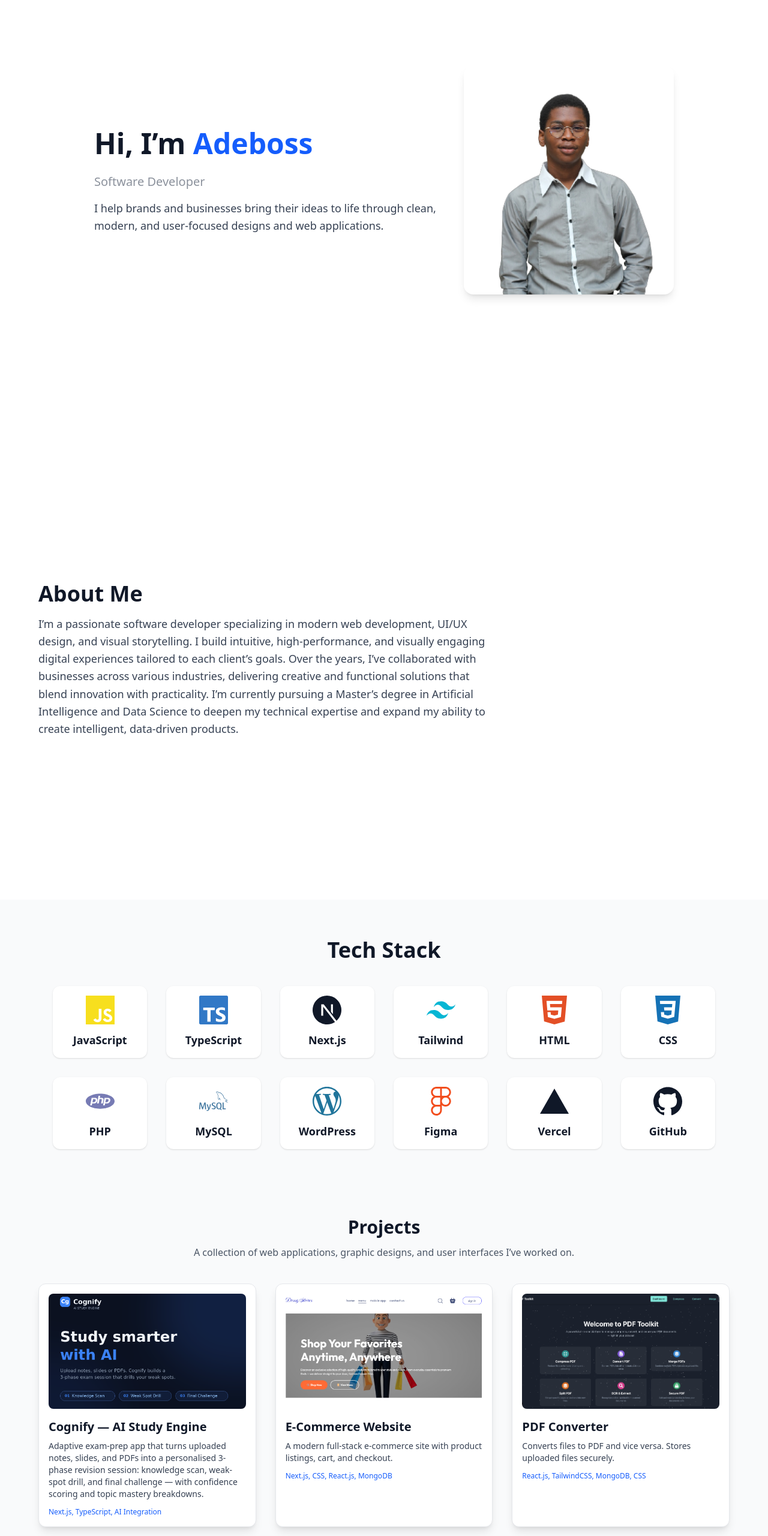
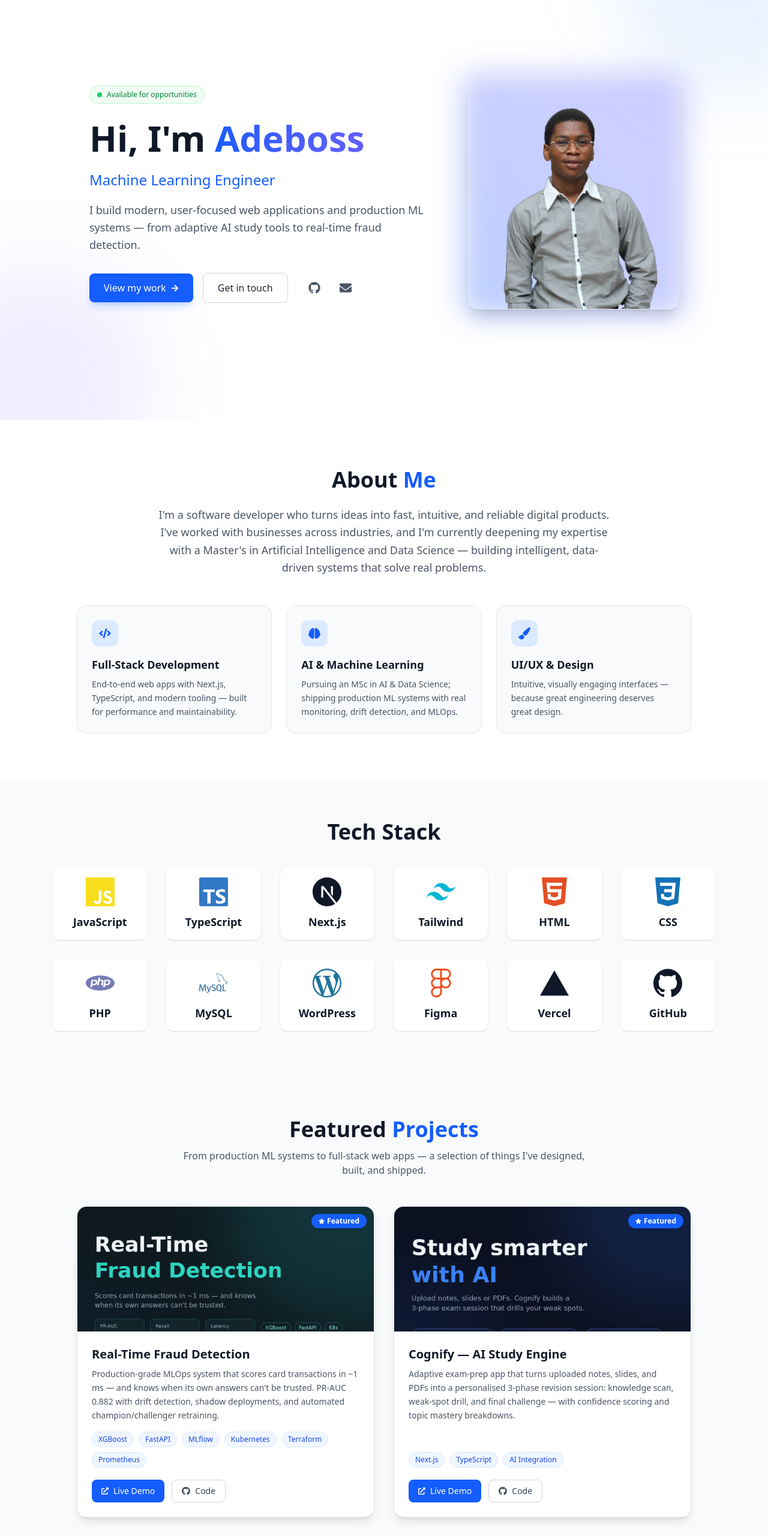
Before and after one commit to Adebozz/Adeboss-portfolio-repo, a Next.js app: page / in a window 1280 px wide. Shown: the part 100-2661 px from the top of the page at 60% size. Built offline with nearby package versions, Linux system fonts and the light colour scheme.

Commit message:
chore: update code structure for improved readability and maintainability

```diff
--- a/components/AboutSection.jsx
+++ b/components/AboutSection.jsx
@@ -1,6 +1,25 @@
 "use client";
 import { useState, useEffect } from "react";
 import { motion } from "framer-motion";
+import { FaCode, FaBrain, FaPaintBrush } from "react-icons/fa";
+
+const highlights = [
+  {
+    Icon: FaCode,
+    title: "Full-Stack Development",
+    desc: "End-to-end web apps with Next.js, TypeScript, and modern tooling — built for performance and maintainability.",
+  },
+  {
+    Icon: FaBrain,
+    title: "AI & Machine Learning",
+    desc: "Pursuing an MSc in AI & Data Science; shipping production ML systems with real monitoring, drift detection, and MLOps.",
+  },
+  {
+    Icon: FaPaintBrush,
+    title: "UI/UX & Design",
+    desc: "Intuitive, visually engaging interfaces — because great engineering deserves great design.",
+  },
+];
 
 export default function AboutSection() {
   const [isMounted, setIsMounted] = useState(false);
@@ -14,19 +33,44 @@ export default function AboutSection() {
       whileInView={{ opacity: 1, y: 0 }}
       transition={{ duration: 0.8 }}
       viewport={{ once: true }}
-      className="min-h-screen flex flex-col justify-center p-8 md:p-16 bg-white dark:bg-gray-800"
+      className="py-20 px-6 md:px-16 bg-white dark:bg-gray-800 w-full"
     >
-      <h2 className="text-3xl md:text-4xl font-bold text-gray-900 dark:text-white">
-        About Me
-      </h2>
-      <p className="mt-4 text-lg text-gray-700 dark:text-gray-300 max-w-3xl leading-relaxed">
-        I’m a passionate software developer specializing in modern web development, UI/UX design, and visual storytelling.
-        I build intuitive, high-performance, and visually engaging digital experiences tailored to each client’s goals.
-        Over the years, I’ve collaborated with businesses across various industries, delivering creative and functional
-        solutions that blend innovation with practicality. I’m currently pursuing a Master’s degree in Artificial Intelligence
-        and Data Science to deepen my technical expertise and expand my ability to create intelligent, data-driven products.
-      </p>
+      <div className="max-w-5xl mx-auto">
+        <h2 className="text-3xl md:text-4xl font-bold text-gray-900 dark:text-white text-center">
+          About <span className="text-blue-600 dark:text-blue-400">Me</span>
+        </h2>
 
+        <p className="mt-6 text-lg text-gray-600 dark:text-gray-300 max-w-3xl mx-auto text-center leading-relaxed">
+          I&apos;m a software developer who turns ideas into fast, intuitive,
+          and reliable digital products. I&apos;ve worked with businesses
+          across industries, and I&apos;m currently deepening my expertise
+          with a Master&apos;s in Artificial Intelligence and Data Science —
+          building intelligent, data-driven systems that solve real problems.
+        </p>
+
+        <div className="mt-12 grid gap-6 sm:grid-cols-3">
+          {highlights.map(({ Icon, title, desc }, i) => (
+            <motion.div
+              key={title}
+              initial={{ opacity: 0, y: 30 }}
+              whileInView={{ opacity: 1, y: 0 }}
+              viewport={{ once: true }}
+              transition={{ duration: 0.5, delay: i * 0.1 }}
+              className="p-6 rounded-2xl bg-gray-50 dark:bg-gray-900 border border-gray-200 dark:border-gray-700 hover:border-blue-400/50 dark:hover:border-blue-500/50 hover:shadow-lg transition-all"
+            >
+              <div className="w-11 h-11 flex items-center justify-center rounded-xl bg-blue-100 dark:bg-blue-900/50 text-blue-600 dark:text-blue-400 mb-4">
+                <Icon size={20} />
+              </div>
+              <h3 className="text-lg font-semibold text-gray-900 dark:text-white">
+                {title}
+              </h3>
+              <p className="mt-2 text-sm text-gray-600 dark:text-gray-300 leading-relaxed">
+                {desc}
+              </p>
+            </motion.div>
+          ))}
+        </div>
+      </div>
     </motion.section>
   );
 }
--- a/components/HomeSection.jsx
+++ b/components/HomeSection.jsx
@@ -2,25 +2,24 @@
 import { motion } from "framer-motion";
 import Image from "next/image";
 import { useState, useEffect } from "react";
+import { FaGithub, FaEnvelope, FaArrowRight } from "react-icons/fa";
 
 export default function HomeSection() {
   const [mounted, setMounted] = useState(false);
   const [roleIndex, setRoleIndex] = useState(0);
 
   const roles = [
-  "Front-End Developer",
     "Full-Stack Developer",
     "AI & Data Science Enthusiast",
-  "Software Developer",
+    "Machine Learning Engineer",
     "UI/UX Engineer",
   ];
-
 
   useEffect(() => {
     setMounted(true);
     const interval = setInterval(() => {
       setRoleIndex((prev) => (prev + 1) % roles.length);
-    }, 2000);
+    }, 2500);
     return () => clearInterval(interval);
   }, []);
 
@@ -29,22 +28,38 @@ export default function HomeSection() {
   return (
     <motion.section
       id="home"
-      initial={{ opacity: 0, y: 50 }}
-      whileInView={{ opacity: 1, y: 0 }}
+      initial={{ opacity: 0 }}
+      animate={{ opacity: 1 }}
       transition={{ duration: 0.8 }}
-      viewport={{ once: true }}
-      className="min-h-screen flex flex-row items-center justify-center gap-6 sm:gap-10 px-4 sm:px-6 lg:px-16 py-10 bg-white dark:bg-gray-900"
+      className="relative min-h-screen flex flex-col-reverse sm:flex-row items-center justify-center gap-10 sm:gap-14 px-6 lg:px-16 pt-28 pb-16 bg-white dark:bg-gray-900 overflow-hidden"
     >
+      {/* Decorative background glow */}
+      <div
+        aria-hidden="true"
+        className="absolute -top-32 -right-32 w-96 h-96 bg-blue-500/10 dark:bg-blue-500/20 rounded-full blur-3xl pointer-events-none"
+      />
+      <div
+        aria-hidden="true"
+        className="absolute -bottom-32 -left-32 w-96 h-96 bg-indigo-500/10 dark:bg-indigo-500/10 rounded-full blur-3xl pointer-events-none"
+      />
+
       {/* Text */}
       <motion.div
         initial={{ opacity: 0, x: -40 }}
-        whileInView={{ opacity: 1, x: 0 }}
+        animate={{ opacity: 1, x: 0 }}
         transition={{ duration: 0.8 }}
-        className="max-w-md sm:max-w-xl flex-1"
+        className="max-w-xl flex-1 text-center sm:text-left relative z-10"
       >
-        <h1 className="text-2xl sm:text-3xl lg:text-5xl font-bold text-gray-900 dark:text-white mb-3 sm:mb-4 leading-tight">
-          Hi, I’m{" "}
-          <span className="text-blue-600 dark:text-blue-400">Adeboss</span>
+        <span className="inline-flex items-center gap-2 text-xs font-medium px-3 py-1.5 rounded-full bg-green-50 dark:bg-green-900/30 text-green-700 dark:text-green-400 border border-green-200 dark:border-green-800 mb-5">
+          <span className="w-2 h-2 rounded-full bg-green-500 animate-pulse" />
+          Available for opportunities
+        </span>
+
+        <h1 className="text-3xl sm:text-4xl lg:text-6xl font-bold text-gray-900 dark:text-white mb-4 leading-tight">
+          Hi, I&apos;m{" "}
+          <span className="text-transparent bg-clip-text bg-gradient-to-r from-blue-600 to-indigo-500 dark:from-blue-400 dark:to-indigo-400">
+            Adeboss
+          </span>
         </h1>
 
         {/* Animated Role */}
@@ -52,34 +67,73 @@ export default function HomeSection() {
           key={roleIndex}
           initial={{ opacity: 0, y: 10 }}
           animate={{ opacity: 1, y: 0 }}
-          exit={{ opacity: 0, y: -10 }}
           transition={{ duration: 0.5 }}
-          className="text-base sm:text-lg lg:text-xl text-gray-700 dark:text-gray-300 mb-4 sm:mb-6 h-6"
+          className="text-lg sm:text-xl lg:text-2xl font-medium text-blue-600 dark:text-blue-400 mb-5 h-8"
         >
           {roles[roleIndex]}
         </motion.p>
 
-        <p className="text-sm sm:text-base lg:text-lg text-gray-700 dark:text-gray-300 leading-relaxed">
-          I help brands and businesses bring their ideas to life through clean,
-          modern, and user-focused designs and web applications.
+        <p className="text-base lg:text-lg text-gray-600 dark:text-gray-300 leading-relaxed mb-8">
+          I build modern, user-focused web applications and production ML
+          systems — from adaptive AI study tools to real-time fraud detection.
         </p>
+
+        {/* CTAs */}
+        <div className="flex flex-wrap items-center justify-center sm:justify-start gap-4">
+          <a
+            href="#projects"
+            className="inline-flex items-center gap-2 bg-blue-600 hover:bg-blue-700 text-white font-medium px-6 py-3 rounded-lg shadow-lg shadow-blue-600/20 transition-all hover:-translate-y-0.5"
+          >
+            View my work <FaArrowRight size={13} />
+          </a>
+          <a
+            href="#contact"
+            className="inline-flex items-center gap-2 font-medium px-6 py-3 rounded-lg border border-gray-300 dark:border-gray-600 text-gray-800 dark:text-gray-200 hover:bg-gray-100 dark:hover:bg-gray-800 transition-all hover:-translate-y-0.5"
+          >
+            Get in touch
+          </a>
+          <div className="flex items-center gap-3 sm:ml-2">
+            <a
+              href="https://github.com/Adebozz"
+              target="_blank"
+              rel="noopener noreferrer"
+              aria-label="GitHub"
+              className="p-2.5 rounded-full text-gray-600 dark:text-gray-300 hover:text-blue-600 dark:hover:text-blue-400 hover:bg-gray-100 dark:hover:bg-gray-800 transition-colors"
+            >
+              <FaGithub size={20} />
+            </a>
+            <a
+              href="mailto:ademolaadeigbe3@gmail.com"
+              aria-label="Email"
+              className="p-2.5 rounded-full text-gray-600 dark:text-gray-300 hover:text-blue-600 dark:hover:text-blue-400 hover:bg-gray-100 dark:hover:bg-gray-800 transition-colors"
+            >
+              <FaEnvelope size={20} />
+            </a>
+          </div>
+        </div>
       </motion.div>
 
       {/* Image */}
       <motion.div
         initial={{ opacity: 0, x: 40 }}
-        whileInView={{ opacity: 1, x: 0 }}
+        animate={{ opacity: 1, x: 0 }}
         transition={{ duration: 0.8 }}
-        className="flex-shrink-0"
+        className="flex-shrink-0 relative z-10"
       >
+        <div className="relative">
+          <div
+            aria-hidden="true"
+            className="absolute -inset-3 bg-gradient-to-tr from-blue-600/30 to-indigo-500/30 rounded-3xl blur-xl"
+          />
           <Image
             src="/images/adebossPhoto.png"
             alt="Adeboss"
             width={350}
             height={350}
-          className="rounded-2xl object-cover shadow-lg w-[200px] sm:w-[280px] lg:w-[350px] h-auto"
+            className="relative rounded-2xl object-cover shadow-xl w-[220px] sm:w-[280px] lg:w-[350px] h-auto ring-1 ring-gray-200 dark:ring-gray-700"
             priority
           />
+        </div>
       </motion.div>
     </motion.section>
   );
--- a/components/ProjectsSection.jsx
+++ b/components/ProjectsSection.jsx
@@ -1,7 +1,7 @@
 "use client";
 import { useState, useEffect } from "react";
 import { motion } from "framer-motion";
-import { FaGithub, FaExternalLinkAlt } from "react-icons/fa";
+import { FaGithub, FaExternalLinkAlt, FaStar } from "react-icons/fa";
 
 export default function ProjectsSection() {
   const [mounted, setMounted] = useState(false);
@@ -10,17 +10,27 @@ export default function ProjectsSection() {
 
   const projects = [
     {
+      title: "Real-Time Fraud Detection",
+      desc: "Production-grade MLOps system that scores card transactions in ~1 ms — and knows when its own answers can't be trusted. PR-AUC 0.882 with drift detection, shadow deployments, and automated champion/challenger retraining.",
+      tech: ["XGBoost", "FastAPI", "MLflow", "Kubernetes", "Terraform", "Prometheus"],
+      img: "/images/fraud-detection.png",
+      github: "https://github.com/Adebozz/fraud-detection-mlops",
+      live: "https://fraud-detect-it.streamlit.app/",
+      featured: true,
+    },
+    {
       title: "Cognify — AI Study Engine",
       desc: "Adaptive exam-prep app that turns uploaded notes, slides, and PDFs into a personalised 3-phase revision session: knowledge scan, weak-spot drill, and final challenge — with confidence scoring and topic mastery breakdowns.",
-      tech: "Next.js, TypeScript, AI Integration",
+      tech: ["Next.js", "TypeScript", "AI Integration"],
       img: "/images/cognify.png",
       github: "https://github.com/Adebozz/cognify",
       live: "https://cognify-exam.vercel.app/",
+      featured: true,
     },
     {
       title: "E-Commerce Website",
       desc: "A modern full-stack e-commerce site with product listings, cart, and checkout.",
-      tech: "Next.js, CSS, React.js, MongoDB",
+      tech: ["Next.js", "React", "MongoDB", "CSS"],
       img: "/images/image.png",
       github: "https://github.com/Adebozz/dessystores",
       live: "https://dessystores.vercel.app/",
@@ -28,7 +38,7 @@ export default function ProjectsSection() {
     {
       title: "PDF Converter",
       desc: "Converts files to PDF and vice versa. Stores uploaded files securely.",
-      tech: "React.js, TailwindCSS, MongoDB, CSS",
+      tech: ["React", "TailwindCSS", "MongoDB"],
       img: "/images/pdf-convert.png",
       github: "https://github.com/Adebozz/pdf-converter",
       live: "https://pdf-converter-ysns.vercel.app/",
@@ -36,15 +46,16 @@ export default function ProjectsSection() {
   ];
 
   return (
-    <section id="projects" className="py-12 px-6 bg-gray-50 dark:bg-gray-900">
+    <section id="projects" className="py-20 px-6 bg-gray-50 dark:bg-gray-900 w-full">
+      <div className="max-w-5xl mx-auto">
         <motion.h2
           initial={{ opacity: 0, y: 20 }}
           whileInView={{ opacity: 1, y: 0 }}
           transition={{ duration: 0.6 }}
           viewport={{ once: true }}
-        className="text-3xl font-bold text-center text-gray-900 dark:text-white"
+          className="text-3xl md:text-4xl font-bold text-center text-gray-900 dark:text-white"
         >
-        Projects
+          Featured <span className="text-blue-600 dark:text-blue-400">Projects</span>
         </motion.h2>
 
         <motion.p
@@ -54,63 +65,80 @@ export default function ProjectsSection() {
           viewport={{ once: true }}
           className="mt-3 text-center text-gray-600 dark:text-gray-300 max-w-2xl mx-auto"
         >
-        A collection of web applications, graphic designs, and user interfaces I’ve worked on.
+          From production ML systems to full-stack web apps — a selection of
+          things I&apos;ve designed, built, and shipped.
         </motion.p>
 
         {/* Cards */}
-      <div className="mt-10 grid gap-8 sm:grid-cols-2 lg:grid-cols-3 max-w-6xl mx-auto">
+        <div className="mt-12 grid gap-8 sm:grid-cols-2">
           {projects.map((proj, i) => (
             <motion.div
               key={proj.title}
               initial={{ opacity: 0, y: 40 }}
               whileInView={{ opacity: 1, y: 0 }}
-            transition={{ delay: i * 0.15, duration: 0.6 }}
+              transition={{ delay: i * 0.1, duration: 0.6 }}
               viewport={{ once: true }}
-            whileHover={{ scale: 1.03 }}
-            className="group p-4 rounded-xl bg-white dark:bg-gray-800 shadow-lg border border-gray-200 dark:border-gray-700 hover:shadow-xl transition-all relative overflow-hidden"
+              whileHover={{ y: -6 }}
+              className="group flex flex-col rounded-2xl bg-white dark:bg-gray-800 shadow-lg border border-gray-200 dark:border-gray-700 hover:shadow-2xl hover:border-blue-400/50 dark:hover:border-blue-500/50 transition-all overflow-hidden"
             >
               {/* Image */}
-            <div className="overflow-hidden rounded-lg">
+              <div className="relative overflow-hidden">
                 <img
                   src={proj.img}
                   alt={proj.title}
-                className="w-full h-48 object-cover group-hover:scale-105 transition-transform duration-300"
+                  className="w-full h-52 object-cover group-hover:scale-105 transition-transform duration-500"
                 />
+                {proj.featured && (
+                  <span className="absolute top-3 right-3 flex items-center gap-1 text-xs font-semibold bg-blue-600 text-white px-3 py-1 rounded-full shadow">
+                    <FaStar size={10} /> Featured
+                  </span>
+                )}
               </div>
 
-            {/* Title */}
-            <h3 className="mt-4 text-xl font-semibold text-gray-900 dark:text-white">
+              <div className="flex flex-col flex-1 p-6">
+                <h3 className="text-xl font-bold text-gray-900 dark:text-white">
                   {proj.title}
                 </h3>
-            <p className="mt-2 text-gray-700 dark:text-gray-300 text-sm">
+                <p className="mt-2 text-gray-600 dark:text-gray-300 text-sm leading-relaxed flex-1">
                   {proj.desc}
                 </p>
-            <p className="mt-3 text-xs text-blue-600 dark:text-blue-400 font-medium">
-              {proj.tech}
-            </p>
 
-            {/* Hover Buttons */}
-            <div className="absolute inset-0 bg-black/50 flex items-center justify-center gap-3 opacity-0 group-hover:opacity-100 transition-opacity duration-300">
+                {/* Tech pills */}
+                <div className="mt-4 flex flex-wrap gap-2">
+                  {proj.tech.map((t) => (
+                    <span
+                      key={t}
+                      className="text-xs font-medium px-2.5 py-1 rounded-full bg-blue-50 dark:bg-blue-900/40 text-blue-700 dark:text-blue-300 border border-blue-100 dark:border-blue-800"
+                    >
+                      {t}
+                    </span>
+                  ))}
+                </div>
+
+                {/* Links */}
+                <div className="mt-5 flex gap-3">
                   <a
                     href={proj.live}
                     target="_blank"
                     rel="noopener noreferrer"
-                className="flex items-center gap-2 bg-blue-600 hover:bg-blue-700 text-white text-sm px-4 py-2 rounded-lg transition-transform transform hover:scale-105"
+                    className="flex items-center gap-2 bg-blue-600 hover:bg-blue-700 text-white text-sm font-medium px-4 py-2 rounded-lg transition-colors"
                   >
-                <FaExternalLinkAlt /> View Website
+                    <FaExternalLinkAlt size={12} /> Live Demo
                   </a>
                   <a
                     href={proj.github}
                     target="_blank"
                     rel="noopener noreferrer"
-                className="flex items-center gap-2 bg-gray-700 hover:bg-gray-800 text-white text-sm px-4 py-2 rounded-lg transition-transform transform hover:scale-105"
+                    className="flex items-center gap-2 text-sm font-medium px-4 py-2 rounded-lg border border-gray-300 dark:border-gray-600 text-gray-700 dark:text-gray-200 hover:bg-gray-100 dark:hover:bg-gray-700 transition-colors"
                   >
-                <FaGithub /> View Code
+                    <FaGithub size={14} /> Code
                   </a>
+                </div>
               </div>
             </motion.div>
           ))}
         </div>
+      </div>
     </section>
   );
 }
--- a/src/app/globals.css
+++ b/src/app/globals.css
@@ -13,4 +13,10 @@
 html {
   background-color: var(--color-background);
   color: var(--color-foreground);
+  scroll-padding-top: 72px; /* keep anchored sections clear of the fixed navbar */
 }
+
+::selection {
+  background: #2563eb;
+  color: #ffffff;
+}
```
Also changed, not shown: components/ContactSection.jsx (+68 -11 lines), components/Navbar.jsx (+5 -4 lines), public/images/fraud-detection.png (added). Lines whose indentation alone changed are shown as unchanged.
